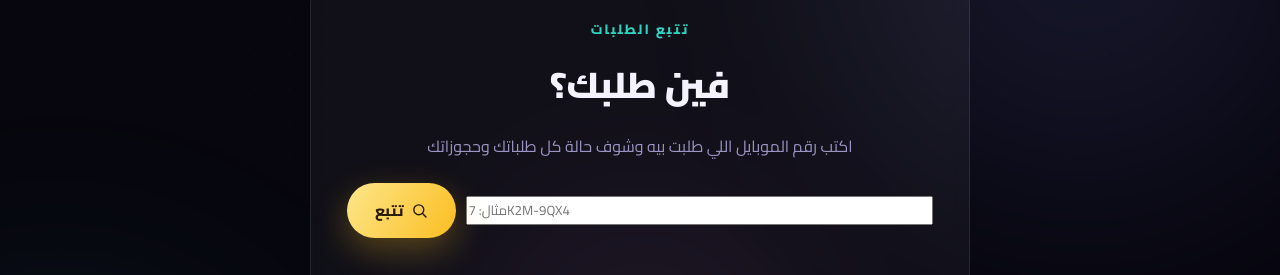
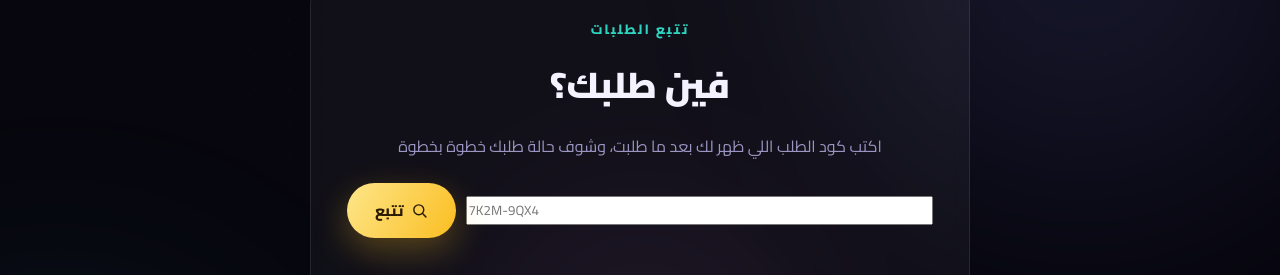
Before and after one commit to mennamohamed-gif/dalil-platform, a website: page public/track.html in a window 1280 px wide. Shown: the part 166-441 px from the top of the page. Drawn offline with Linux system fonts and the light colour scheme.

Commit message:
Update tracking instructions and placeholder text

```diff
--- a/public/track.html
+++ b/public/track.html
@@ -16,10 +16,10 @@
       <div class="section-head" style="margin-bottom:22px">
         <span class="kicker">تتبع الطلبات</span>
         <h2>فين طلبك؟</h2>
-        <p>اكتب رقم الموبايل اللي طلبت بيه وشوف حالة كل طلباتك وحجوزاتك</p>
+        <p>اكتب كود الطلب اللي ظهر لك بعد ما طلبت، وشوف حالة طلبك خطوة بخطوة</p>
       </div>
       <form id="trackForm" class="flex" style="gap:10px">
-        <input id="codeInput" class="field" style="flex:1;margin:0" maxlength="12" placeholder="مثال: 7K2M-9QX4" required dir="ltr">
+        <input id="codeInput" class="field" style="flex:1;margin:0" maxlength="12" placeholder="7K2M-9QX4" required dir="ltr">
         <button class="btn btn-gold" id="trackBtn" type="submit"></button>
       </form>
       <div id="results" class="mt-3"></div>
```
